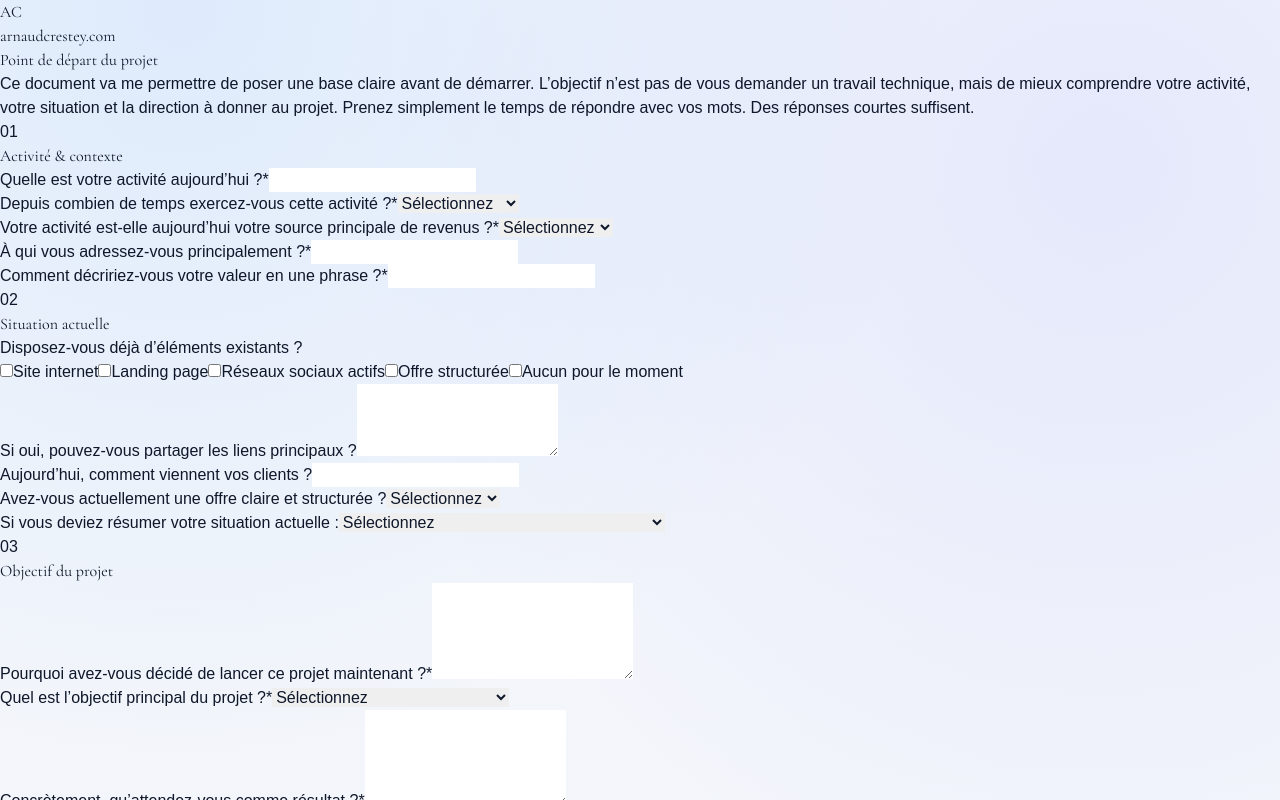
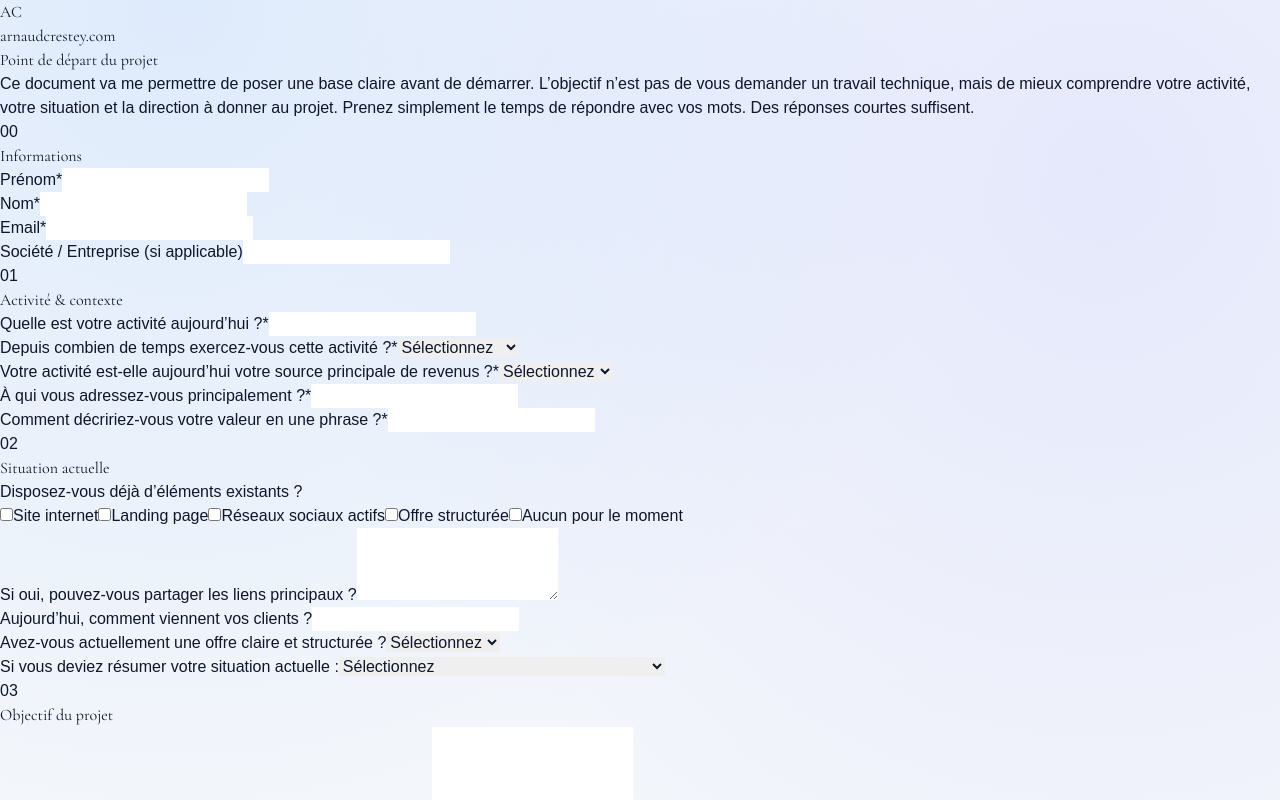
Before and after one commit to arnaudcrestey/ac-point-de-depart, a Next.js app: page /point-de-depart in a window 1280 px wide. Shown: the top 800 px of the page. Built offline with nearby package versions, Linux system fonts and the light colour scheme.

Commit message:
Update point-de-depart-form.tsx

```diff
--- a/components/point-de-depart-form.tsx
+++ b/components/point-de-depart-form.tsx
@@ -12,6 +12,10 @@ const sectionFont = Cormorant_Garamond({
 type Status = "idle" | "loading" | "error";
 
 const initialValues: PointDeDepartPayload = {
+  prenom: "",
+  nom: "",
+  email: "",
+  entreprise: "",
   activite: "",
   anciennete: "",
   cible: "",
@@ -165,6 +169,60 @@ export function PointDeDepartForm() {
 
   return (
     <form onSubmit={onSubmit} className="mx-auto max-w-3xl space-y-8" noValidate>
+      <SectionCard index={0} title="Informations">
+  <div className="grid gap-5 sm:grid-cols-2">
+
+    <div>
+      <FieldLabel htmlFor="prenom" required>
+        Prénom
+      </FieldLabel>
+      <input
+        id="prenom"
+        value={(form as any).prenom || ""}
+        onChange={(e) => updateField("prenom" as any, e.target.value)}
+        className={fieldClassName}
+      />
+    </div>
+
+    <div>
+      <FieldLabel htmlFor="nom" required>
+        Nom
+      </FieldLabel>
+      <input
+        id="nom"
+        value={(form as any).nom || ""}
+        onChange={(e) => updateField("nom" as any, e.target.value)}
+        className={fieldClassName}
+      />
+    </div>
+
+    <div className="sm:col-span-2">
+      <FieldLabel htmlFor="email" required>
+        Email
+      </FieldLabel>
+      <input
+        id="email"
+        type="email"
+        value={(form as any).email || ""}
+        onChange={(e) => updateField("email" as any, e.target.value)}
+        className={fieldClassName}
+      />
+    </div>
+
+    <div className="sm:col-span-2">
+      <FieldLabel htmlFor="entreprise">
+        Société / Entreprise (si applicable)
+      </FieldLabel>
+      <input
+        id="entreprise"
+        value={(form as any).entreprise || ""}
+        onChange={(e) => updateField("entreprise" as any, e.target.value)}
+        className={fieldClassName}
+      />
+    </div>
+
+  </div>
+</SectionCard>
       <SectionCard index={1} title="Activité & contexte">
         <div className="grid gap-5 sm:grid-cols-2">
           <div className="sm:col-span-2">
```
